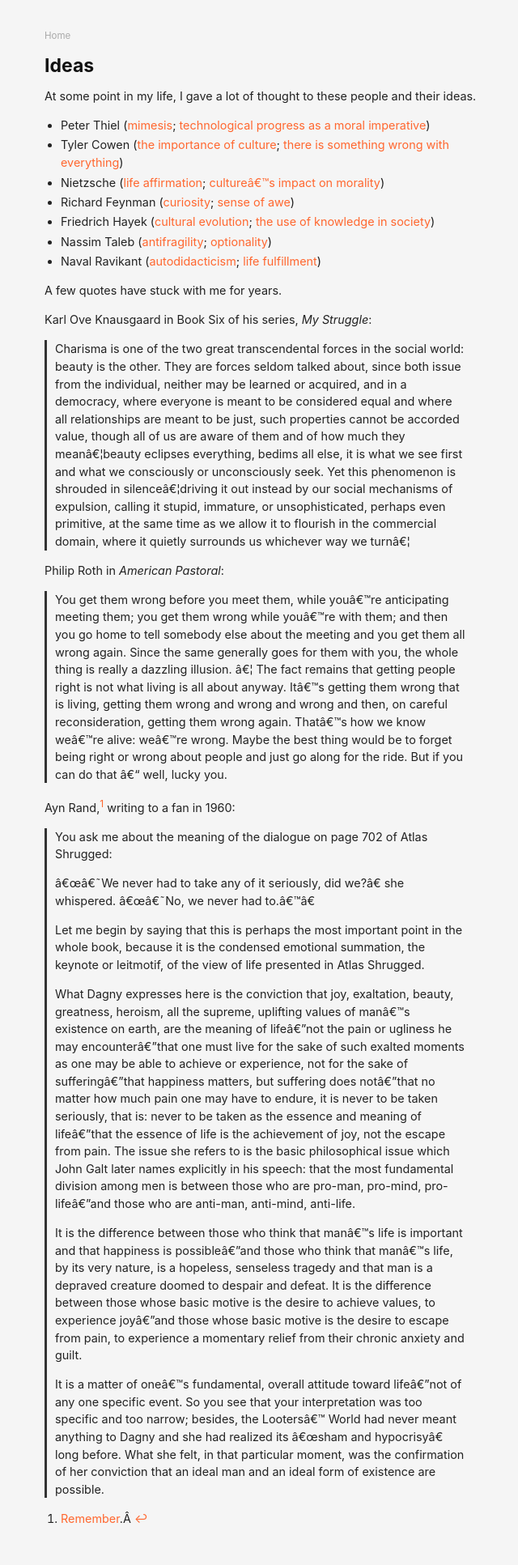
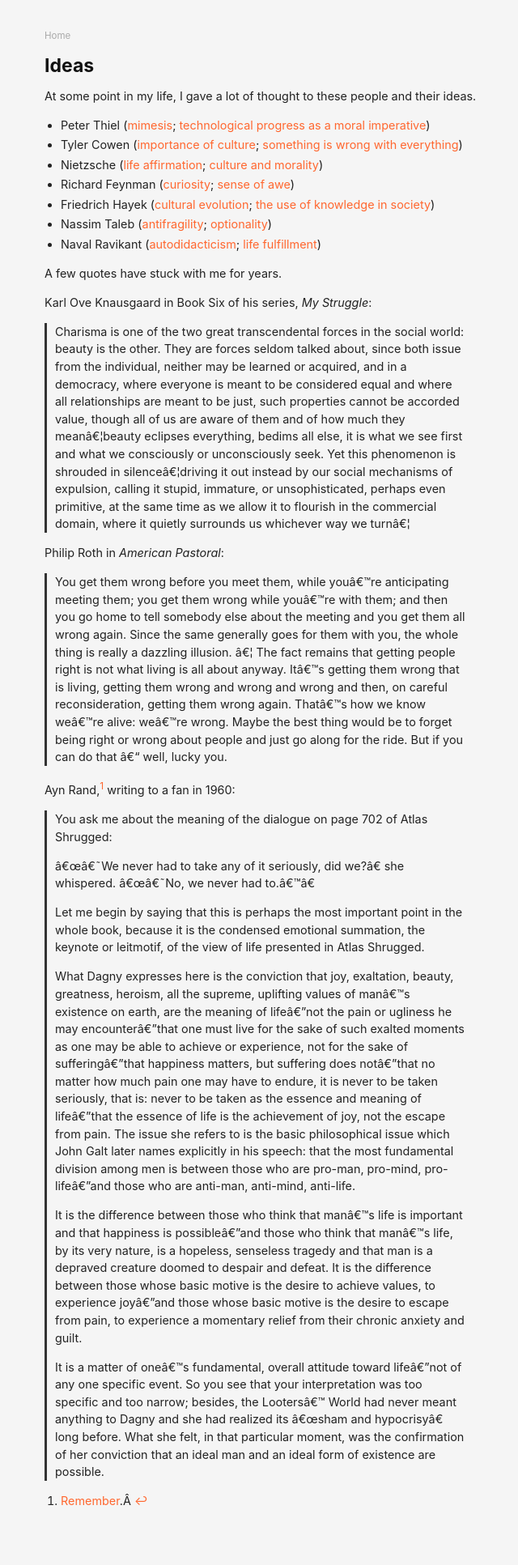
Before and after one commit to danschlz/danschulz.github.io, a Jekyll site: the page built from ideas.md, in a window 1280 px wide. Shown: the whole page at 81% size, without its empty margins (305-945 px from the left). Built offline with Jekyll 4.4.1, drawn with Linux system fonts in a browser that asks for light colours; after the commit the page ends 1911 px from its top, so only the background shows below that.

Commit message:
Update ideas.md

```diff
--- a/ideas.md
+++ b/ideas.md
@@ -6,8 +6,8 @@ permalink: /ideas/
 At some point in my life, I gave a lot of thought to these people and their ideas.
 
 * Peter Thiel ([mimesis](https://iep.utm.edu/girard/#H2); [technological progress as a moral imperative](https://youtu.be/F3EBfS9IcB4?t=3868))
-* Tyler Cowen ([the importance of culture](https://marginalrevolution.com/marginalrevolution/2018/12/deconstructing-cultural-codes.html); [there is something wrong with everything](https://marginalrevolution.com/marginalrevolution/2015/04/tyler-cowens-three-laws.html))
-* Nietzsche ([life affirmation](https://plato.stanford.edu/entries/nietzsche/#Affi); [culture's impact on morality](https://en.wikipedia.org/wiki/Master%E2%80%93slave_morality))
+* Tyler Cowen ([importance of culture](https://marginalrevolution.com/marginalrevolution/2018/12/deconstructing-cultural-codes.html); [something is wrong with everything](https://marginalrevolution.com/marginalrevolution/2015/04/tyler-cowens-three-laws.html))
+* Nietzsche ([life affirmation](https://plato.stanford.edu/entries/nietzsche/#Affi); [culture and morality](https://en.wikipedia.org/wiki/Master%E2%80%93slave_morality))
 * Richard Feynman ([curiosity](https://www.youtube.com/watch?v=lmTmGLzPVyM); [sense of awe](https://www.youtube.com/watch?v=36GT2zI8lVA))
 * Friedrich Hayek ([cultural evolution](https://www.docdroid.net/n8mk5H9/the-three-sources-of-human-values-pdf); [the use of knowledge in society](http://www.econlib.org/library/Essays/hykKnw1.html))
 * Nassim Taleb ([antifragility](https://en.wikipedia.org/wiki/Antifragility); [optionality](https://25iq.com/2013/10/13/a-dozen-things-ive-learned-from-nassim-taleb-about-optionalityinvesting/))
```
